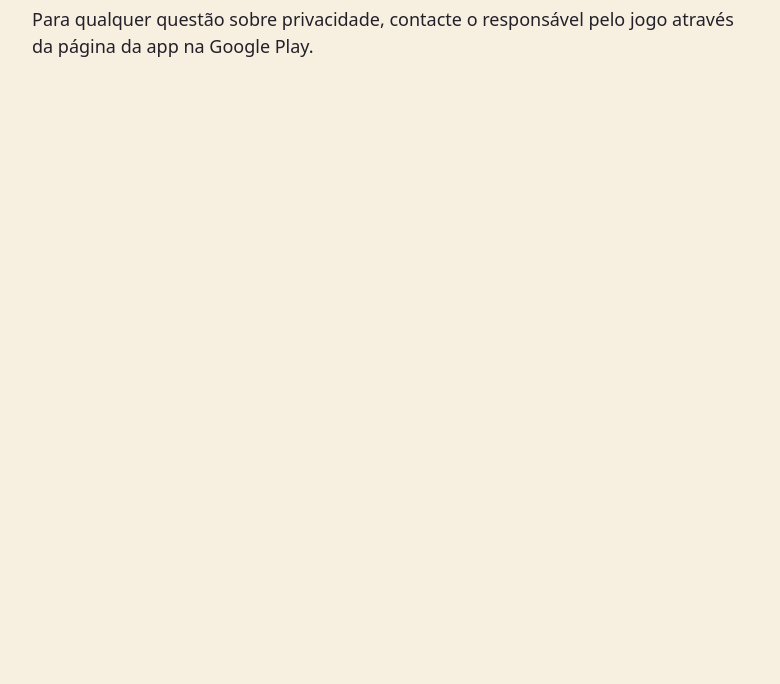
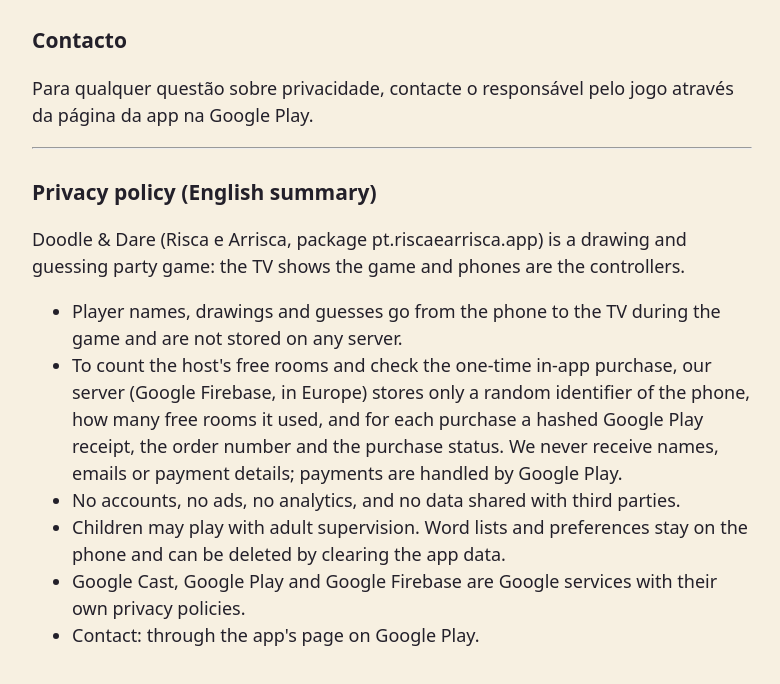
Before and after one commit to cmmleite22-beep/ecos-de-sagres, a website: page public/risca/privacidade.html in a window 1280 px wide. Shown: the part 1310-1994 px from the top of the page, without its empty margins (248-1028 px from the left). Before the commit the page ends 1412 px from the top, so only its background shows below. Drawn offline with Linux system fonts and the light colour scheme.

Commit message:
Risca e Arrisca: política de privacidade com o nome Doodle & Dare e resumo em inglês
Co-Authored-By: Claude Opus 5.5 <noreply@anthropic.com>
Claude-Session: https://claude.ai/code/session_01FTivvsD3RfbTMVTSkuchbw

```diff
--- a/public/risca/privacidade.html
+++ b/public/risca/privacidade.html
@@ -1,12 +1,12 @@
 <!doctype html>
 <html lang="pt"><head><meta charset="utf-8">
 <meta name="viewport" content="width=device-width, initial-scale=1">
-<title>Risca e Arrisca — Política de privacidade</title>
+<title>Risca e Arrisca (Doodle &amp; Dare) — Política de privacidade / Privacy policy</title>
 <style>body{background:#f7f0e1;color:#23202a;font:18px/1.5 system-ui,sans-serif;max-width:720px;margin:0 auto;padding:24px 16px}h1{font-size:28px}h2{font-size:21px;margin-top:28px}</style>
 </head><body>
-<h1>Risca e Arrisca — Política de privacidade</h1>
+<h1>Risca e Arrisca (Doodle &amp; Dare) — Política de privacidade</h1>
 <p><em>Última atualização: 28 de novembro de 2026.</em></p>
-<p>O Risca e Arrisca é um jogo de desenhar e adivinhar em que a TV mostra o jogo e os telemóveis servem de comando.
+<p>O Risca e Arrisca (na Google Play em inglês: <b>Doodle &amp; Dare</b>, pacote pt.riscaearrisca.app) é um jogo de desenhar e adivinhar em que a TV mostra o jogo e os telemóveis servem de comando.
 Esta página explica que dados o jogo usa.</p>
 <h2>Que dados usamos</h2>
 <ul>
@@ -34,4 +34,17 @@ jogador, que pode ser uma alcunha.</p>
 serviços da Google com a sua própria <a href="https://policies.google.com/privacy?hl=pt-PT">política de privacidade</a>.</p>
 <h2>Contacto</h2>
 <p>Para qualquer questão sobre privacidade, contacte o responsável pelo jogo através da página da app na Google Play.</p>
+<hr>
+<h2 lang="en">Privacy policy (English summary)</h2>
+<div lang="en">
+<p>Doodle &amp; Dare (Risca e Arrisca, package pt.riscaearrisca.app) is a drawing and guessing party game: the TV shows the game and phones are the controllers.</p>
+<ul>
+<li>Player names, drawings and guesses go from the phone to the TV during the game and are not stored on any server.</li>
+<li>To count the host's free rooms and check the one-time in-app purchase, our server (Google Firebase, in Europe) stores only a random identifier of the phone, how many free rooms it used, and for each purchase a hashed Google Play receipt, the order number and the purchase status. We never receive names, emails or payment details; payments are handled by Google Play.</li>
+<li>No accounts, no ads, no analytics, and no data shared with third parties.</li>
+<li>Children may play with adult supervision. Word lists and preferences stay on the phone and can be deleted by clearing the app data.</li>
+<li>Google Cast, Google Play and Google Firebase are Google services with their own privacy policies.</li>
+<li>Contact: through the app's page on Google Play.</li>
+</ul>
+</div>
 </body></html>
```
